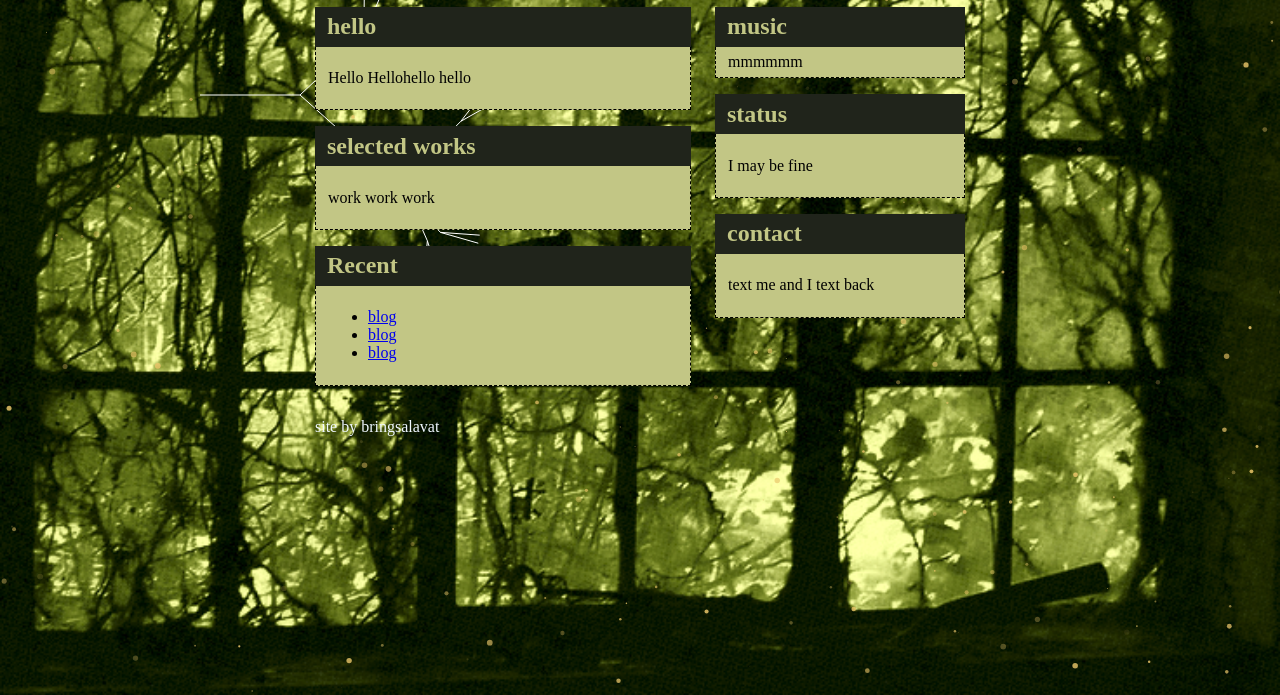
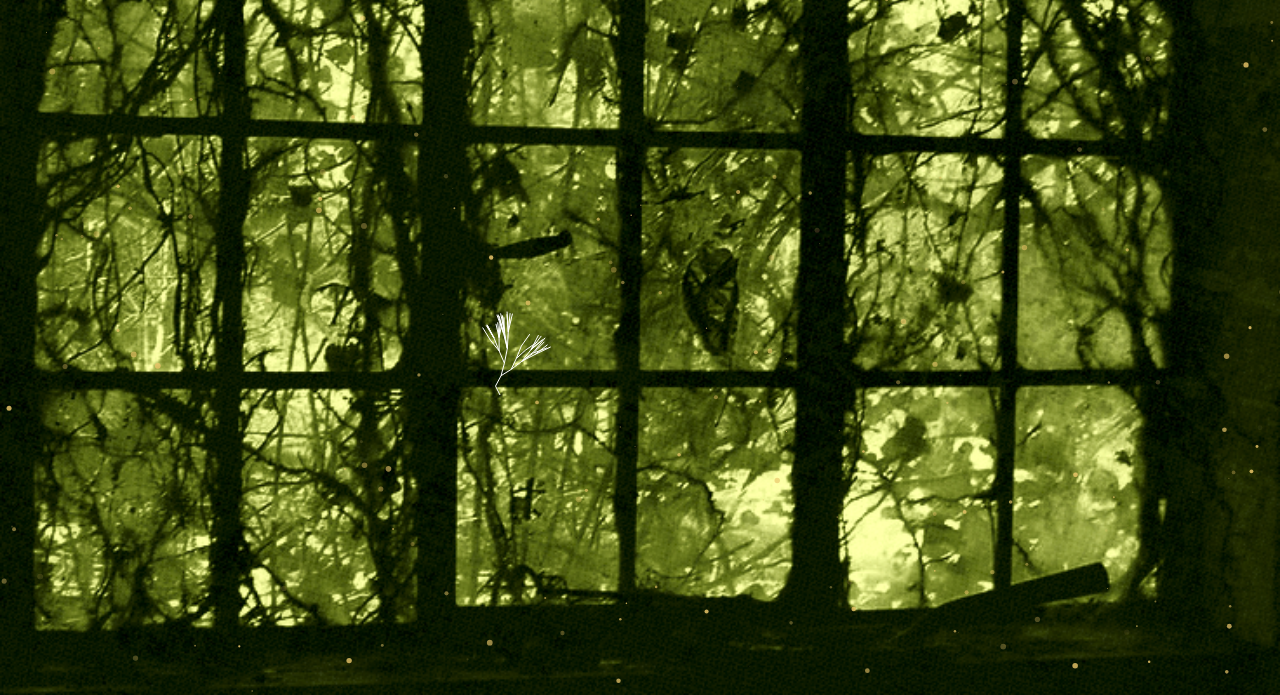
Before and after one commit to MustafaKaanGungor/personalwebsite, a plain HTML site: page index.html in a window 1280 px wide. Shown: the part 105-800 px from the top of the page. Drawn offline with nearby package versions, Linux system fonts and the light colour scheme.

Commit message:
added wibe wise

```diff
--- a/index.html
+++ b/index.html
@@ -17,7 +17,7 @@
     </svg>
 
 
-    <div class="wrapper">
+    <!-- <div class="wrapper">
         <header>
             <h1>
                 title rot
@@ -92,7 +92,7 @@
         <footer>
             <p>site by bringsalavat</p>
         </footer>
-    </div>
+    </div> -->
     <script src="https://cdn.jsdelivr.net/npm/particles.js@2.0.0/particles.min.js"></script>
     <script src="js/main.js"></script>
 </body>
--- a/js/main.js
+++ b/js/main.js
@@ -14,13 +14,13 @@ myCtx.strokeStyle = "white";
 
 
 
-const max = 1;
-const min = -1;
+const max = 0.25;
+const min = -0.25;
+const maxBranches = 4;
+const minBranches = 0;
+const lineWidth = 1;
 
-const lengthMax = 200;
-const lengthMin = 100;
-
-recurseMycelium(200, 200, 0, 100, 5);
+recurseMycelium(500, 500, -90, 10, 6);
 
 function recurseMycelium(x, y, direction, length, depth) {
     if(depth <= 0) {
@@ -31,11 +31,14 @@ function recurseMycelium(x, y, direction, length, depth) {
     const newX = x + Math.cos(direction) * length;
     const newY = y + Math.sin(direction) * length;
     myCtx.lineTo(newX, newY);
+    myCtx.lineWidth = lineWidth;
     myCtx.stroke();
     depth = depth - 1;
-    const newDirection = direction + (min + Math.random() * (max - min));
-    const newDirection2 = direction + (min + Math.random() * (max - min));
-    const newLength = length * (0.7 + Math.random() * 0.2);
-    recurseMycelium(newX, newY, newDirection, newLength, depth);
-    recurseMycelium(newX, newY, newDirection2, newLength, depth);
+    const branches = minBranches + Math.random() * (maxBranches - minBranches)
+
+    for(let i = 0; i < branches; i++) {
+      const newLength = length * (1 + Math.random() * 0.2);
+      const newDirection = direction + (min * depth + Math.random() * ((max * depth) - (min * depth)));
+      recurseMycelium(newX, newY, newDirection, newLength, depth);
+    }
 }
```
Also changed, not shown: 3 other files.
